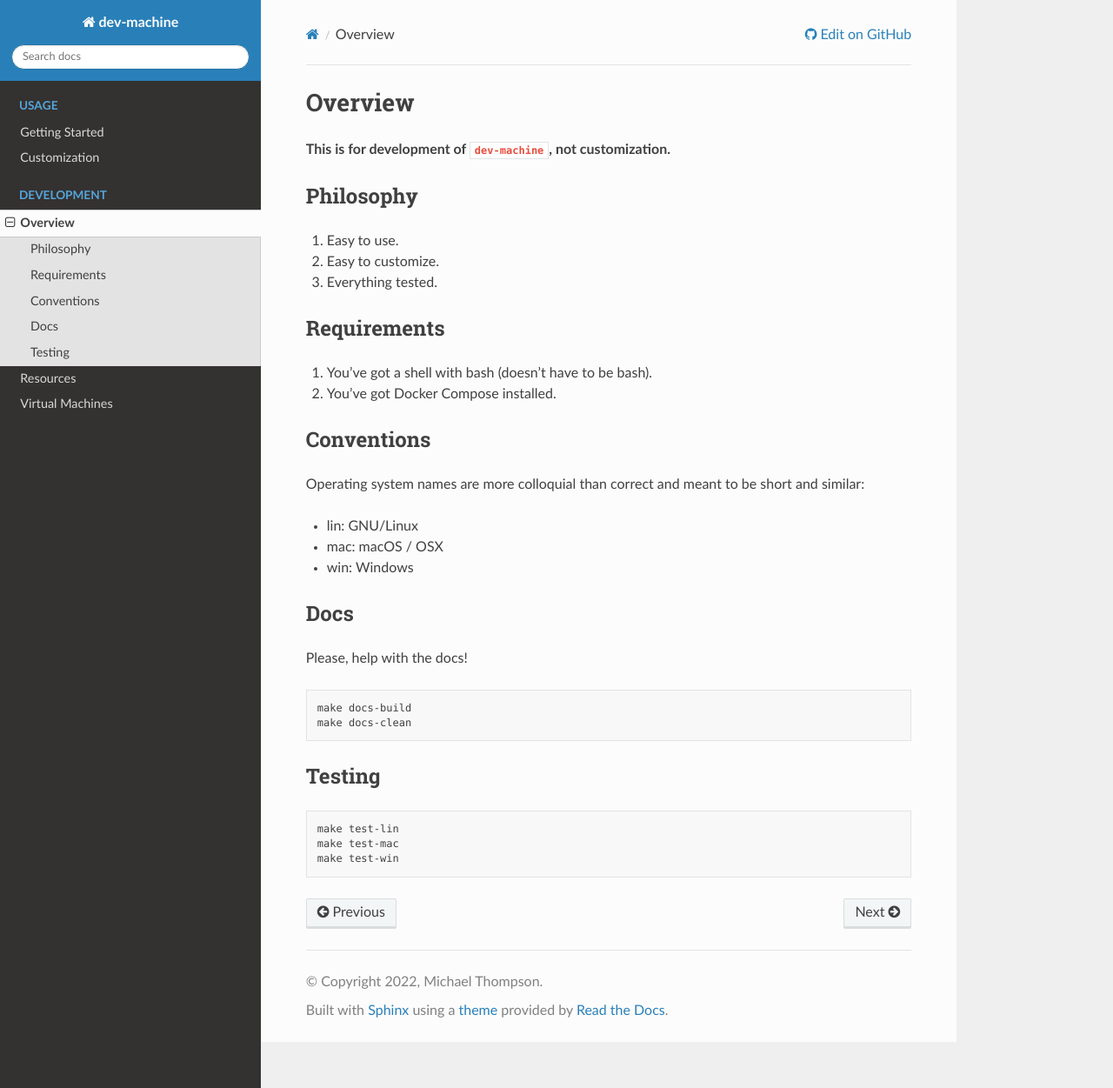
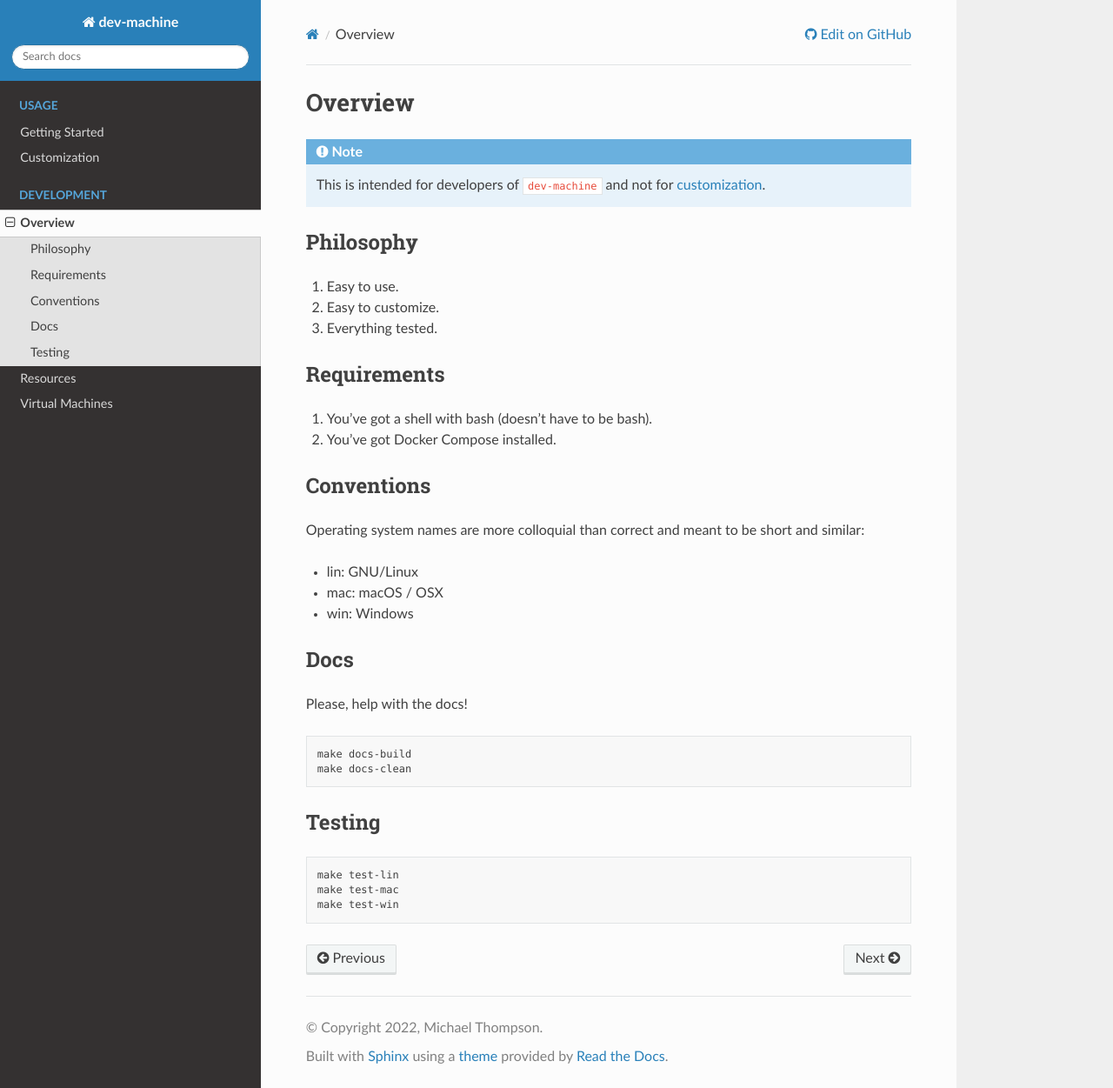
Before and after one commit to ActionScripted/dev-machine, a Sphinx documentation site: the page built from docs/source/development/overview.md, in a window 1280 px wide and 1251 px high. Shown: the whole window at 87% size. Built offline with Sphinx 7.4.7 and the Read the Docs theme 2.0.0, drawn with Linux system fonts in a browser that asks for light colours.

Commit message:
adding some fancy note bit

````diff
--- a/docs/source/development/overview.md
+++ b/docs/source/development/overview.md
@@ -1,6 +1,8 @@
 # Overview
 
-**This is for development of `dev-machine`, not customization.**
+```{note}
+This is intended for developers of `dev-machine` and not for {doc}`customization <../usage/customization>`.
+```
 
 ## Philosophy
 
````
